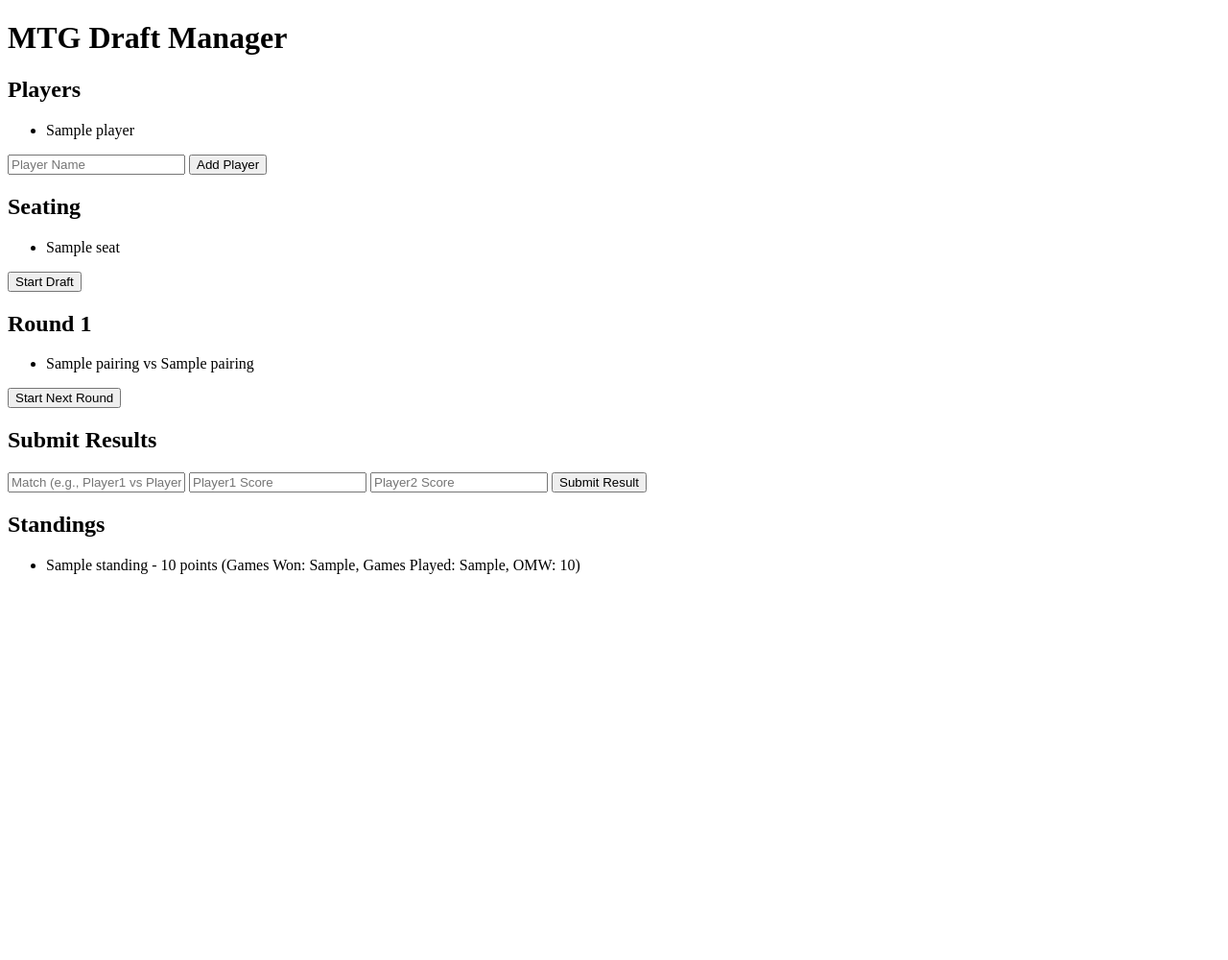
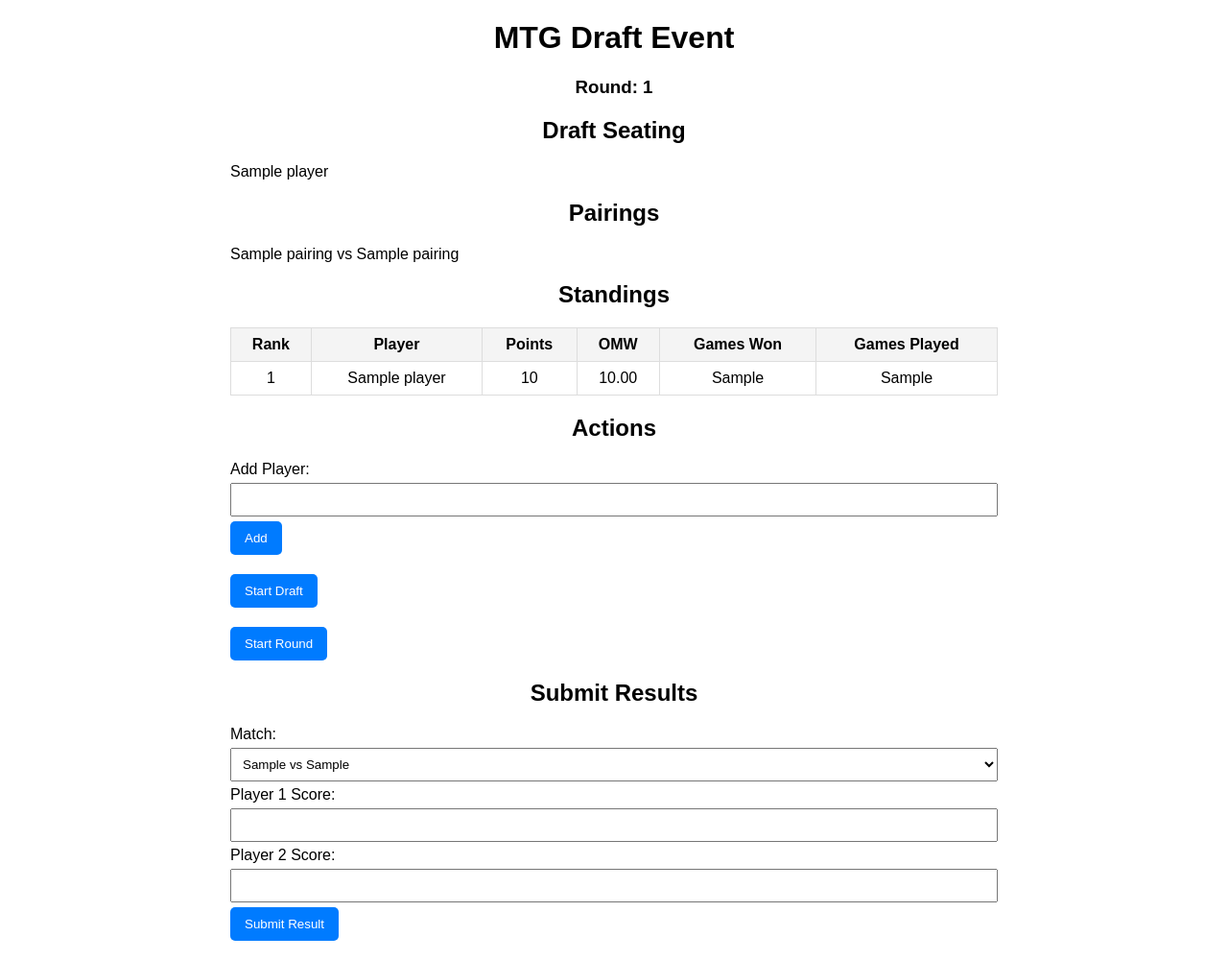
Before and after one commit to diligence-dev/simple-draft, a Flask app: template templates/index.html in a window 1280 px wide. Shown: the whole page at 96% size. Before the commit the page ends 598 px from the top, so only its background shows below. Run offline with Flask 3, Linux system fonts and the light colour scheme; the template is opened without the code that fills it: most values are stand-ins (such as "Sample title", 1, 10 or a date in 2020).

Commit message:
formatting

```diff
--- a/main.py
+++ b/main.py
@@ -1,4 +1,4 @@
-from flask import Flask, request, jsonify, render_template
+from flask import Flask, request, render_template, redirect, url_for
 import random
 import socket
 
@@ -13,10 +13,12 @@
 round_number = 0  # Current round
 pairing_history = set()  # Track all previous pairings
 
+
 # Helper functions
 def generate_seating():
     global seating
     seating = random.sample(players, len(players))
+
 
 def generate_pairings():
     global pairings, round_number, pairing_history
@@ -31,99 +33,134 @@
 
         # Assign a bye if there is an odd number of players
         if len(seating) % 2 == 1:
-            pairings.append((seating[-1], 'bye'))
+            pairings.append((seating[-1], "bye"))
     else:
         # Swiss pairings for subsequent rounds
-        sorted_players = sorted(standings, key=lambda x: (-x['points'], -x['omw']))
+        sorted_players = sorted(standings, key=lambda x: (-x["points"], -x["omw"]))
         unpaired = sorted_players.copy()
 
         while len(unpaired) > 1:
             player1 = unpaired.pop(0)
             # Find the first opponent that hasn't been played yet
             for i, opponent in enumerate(unpaired):
-                if frozenset({player1['name'], opponent['name']}) not in pairing_history:
-                    pairings.append((player1['name'], opponent['name']))
+                if (
+                    frozenset({player1["name"], opponent["name"]})
+                    not in pairing_history
+                ):
+                    pairings.append((player1["name"], opponent["name"]))
                     unpaired.pop(i)
-                    pairing_history.add(frozenset({player1['name'], opponent['name']}))
+                    pairing_history.add(frozenset({player1["name"], opponent["name"]}))
                     break
 
         # Assign a bye if there is an odd number of players
         if unpaired:
-            pairings.append((unpaired[0]['name'], 'bye'))
+            pairings.append((unpaired[0]["name"], "bye"))
 
     # Add current pairings to pairing history
     for match in pairings:
-        if 'bye' not in match:
+        if "bye" not in match:
             pairing_history.add(frozenset(match))
+
 
 def update_standings():
     global standings
     # Initialize/reset standings
-    standings = [{'name': player, 'points': 0, 'omw': 0.0, 'games_won': 0, 'games_played': 0} for player in players]
+    standings = [
+        {"name": player, "points": 0, "omw": 0.0, "games_won": 0, "games_played": 0}
+        for player in players
+    ]
 
     # Update points and tiebreakers
     for match, result in results.items():
-        p1, p2 = match.split(' vs ')
+        p1, p2 = match.split(" vs ")
         p1_points, p2_points = result
         for p in standings:
-            if p['name'] == p1:
-                p['points'] += p1_points
-                p['games_won'] += p1_points
-                p['games_played'] += sum(result)
-            elif p['name'] == p2:
-                p['points'] += p2_points
-                p['games_won'] += p2_points
-                p['games_played'] += sum(result)
+            if p["name"] == p1:
+                p["points"] += p1_points
+                p["games_won"] += p1_points
+                p["games_played"] += sum(result)
+            elif p["name"] == p2:
+                p["points"] += p2_points
+                p["games_won"] += p2_points
+                p["games_played"] += sum(result)
 
     # Calculate opponent match win % (OMW)
     for p in standings:
-        opponents = [op for match in results for op in match.split(' vs ') if p['name'] in match and op != p['name']]
-        opponent_points = [o['points'] for o in standings if o['name'] in opponents]
-        p['omw'] = sum(opponent_points) / (len(opponent_points) * 3) if opponent_points else 0.0
+        opponents = [
+            op
+            for match in results
+            for op in match.split(" vs ")
+            if p["name"] in match and op != p["name"]
+        ]
+        opponent_points = [o["points"] for o in standings if o["name"] in opponents]
+        p["omw"] = (
+            sum(opponent_points) / (len(opponent_points) * 3)
+            if opponent_points
+            else 0.0
+        )
+
 
 # Routes
-@app.route('/')
+@app.route("/")
 def index():
-    return render_template('index.html', players=players, seating=seating, pairings=pairings, standings=standings, round_number=round_number)
+    # Filter out matches that already have results from the dropdown menu
+    pairings_not_submitted = [
+        (p1, p2)
+        for p1, p2 in pairings
+        if f"{p1} vs {p2}" not in results and f"{p2} vs {p1}" not in results
+    ]
+    return render_template(
+        "index.html",
+        players=players,
+        seating=seating,
+        pairings=pairings,
+        pairings_not_submitted=pairings_not_submitted,
+        standings=standings,
+        round_number=round_number,
+    )
 
-@app.route('/add_player', methods=['POST'])
+
+@app.route("/add_player", methods=["POST"])
 def add_player():
-    name = request.form.get('name')
+    name = request.form.get("name")
     if name and name not in players:
         players.append(name)
-        return jsonify({'success': True, 'message': f'Player {name} added.'})
-    return jsonify({'success': False, 'message': 'Player name missing or already added.'})
+    return redirect(url_for("index"))
 
-@app.route('/start_draft', methods=['POST'])
+
+@app.route("/start_draft", methods=["POST"])
 def start_draft():
-    if len(players) < 2:
-        return jsonify({'success': False, 'message': 'At least 2 players are required to start the draft.'})
-    generate_seating()
-    return jsonify({'success': True, 'seating': seating})
+    if len(players) >= 2:
+        generate_seating()
+    return redirect(url_for("index"))
 
-@app.route('/start_round', methods=['POST'])
+
+@app.route("/start_round", methods=["POST"])
 def start_round():
-    if not seating:
-        return jsonify({'success': False, 'message': 'Draft not started yet.'})
-    generate_pairings()
-    return jsonify({'success': True, 'pairings': pairings})
+    if seating:
+        generate_pairings()
+    return redirect(url_for("index"))
 
-@app.route('/submit_result', methods=['POST'])
+
+@app.route("/submit_result", methods=["POST"])
 def submit_result():
-    match = request.form.get('match')
-    p1_score = int(request.form.get('p1_score'))
-    p2_score = int(request.form.get('p2_score'))
+    match = request.form.get("match")
+    p1_score = int(request.form.get("p1_score"))
+    p2_score = int(request.form.get("p2_score"))
     if match and p1_score >= 0 and p2_score >= 0:
         results[match] = (p1_score, p2_score)
         update_standings()
-        return jsonify({'success': True, 'message': 'Result submitted successfully.'})
-    return jsonify({'success': False, 'message': 'Invalid input.'})
+    return redirect(url_for("index"))
 
-@app.route('/standings', methods=['GET'])
-def get_standings():
-    return jsonify({'success': True, 'standings': standings})
 
-if __name__ == '__main__':
+if __name__ == "__main__":
+    # Prepopulate players
+    players = ["a", "b", "c", "d", "e", "f", "g", "h", "i"]
+
+    # Generate initial seating and pairings
+    generate_seating()
+    generate_pairings()
+
     # Find local IP address
     hostname = socket.gethostname()
     local_ip = socket.gethostbyname(hostname)
--- a/templates/index.html
+++ b/templates/index.html
@@ -3,58 +3,137 @@
 <head>
     <meta charset="UTF-8">
     <meta name="viewport" content="width=device-width, initial-scale=1.0">
-    <title>MTG Draft Manager</title>
+    <title>MTG Draft</title>
+    <style>
+        body {
+            font-family: Arial, sans-serif;
+            margin: 20px;
+            padding: 0;
+        }
+        h1, h2, h3 {
+            text-align: center;
+        }
+        .container {
+            max-width: 800px;
+            margin: auto;
+        }
+        table {
+            width: 100%;
+            border-collapse: collapse;
+            margin: 20px 0;
+        }
+        th, td {
+            border: 1px solid #ddd;
+            padding: 8px;
+            text-align: center;
+        }
+        th {
+            background-color: #f4f4f4;
+            font-weight: bold;
+        }
+        ul {
+            list-style-type: none;
+            padding: 0;
+        }
+        li {
+            margin: 5px 0;
+        }
+        .form-group {
+            margin-bottom: 20px;
+        }
+        button {
+            padding: 10px 15px;
+            background-color: #007BFF;
+            color: white;
+            border: none;
+            cursor: pointer;
+            border-radius: 5px;
+        }
+        button:hover {
+            background-color: #0056b3;
+        }
+        input, select {
+            padding: 8px;
+            margin: 5px 0;
+            width: 100%;
+            box-sizing: border-box;
+        }
+    </style>
 </head>
 <body>
-    <h1>MTG Draft Manager</h1>
-    <h2>Players</h2>
-    <ul id="players">
-        {% for player in players %}
+    <div class="container">
+        <h1>MTG Draft Event</h1>
+        <h3>Round: {{ round_number }}</h3>
+
+        <h2>Draft Seating</h2>
+        <ul>
+            {% for player in seating %}
                 <li>{{ player }}</li>
             {% endfor %}
         </ul>
-    <form action="/add_player" method="POST">
-        <input type="text" name="name" placeholder="Player Name" required>
-        <button type="submit">Add Player</button>
-    </form>
 
-    <h2>Seating</h2>
-    <ul id="seating">
-        {% for seat in seating %}
-            <li>{{ seat }}</li>
-        {% endfor %}
-    </ul>
-    <form action="/start_draft" method="POST">
-        <button type="submit">Start Draft</button>
-    </form>
-
-    <h2>Round {{ round_number }}</h2>
-    <ul id="pairings">
+        <h2>Pairings</h2>
+        <ul>
             {% for p1, p2 in pairings %}
                 <li>{{ p1 }} vs {{ p2 }}</li>
             {% endfor %}
         </ul>
-    <form action="/start_round" method="POST">
-        <button type="submit">Start Next Round</button>
+
+        <h2>Standings</h2>
+        <table>
+            <thead>
+                <tr>
+                    <th>Rank</th>
+                    <th>Player</th>
+                    <th>Points</th>
+                    <th>OMW</th>
+                    <th>Games Won</th>
+                    <th>Games Played</th>
+                </tr>
+            </thead>
+            <tbody>
+                {% set counter = 1 %}
+                {% for player in standings %}
+                    <tr>
+                        <td>{{ counter }}</td>
+                        <td>{{ player.name }}</td>
+                        <td>{{ player.points }}</td>
+                        <td>{{ "%.2f"|format(player.omw) }}</td>
+                        <td>{{ player.games_won }}</td>
+                        <td>{{ player.games_played }}</td>
+                    </tr>
+                    {% set counter = counter + 1 %}
+                {% endfor %}
+            </tbody>
+        </table>
+
+        <h2>Actions</h2>
+        <form method="POST" action="/add_player" class="form-group">
+            <label for="name">Add Player:</label>
+            <input type="text" name="name" id="name" required>
+            <button type="submit">Add</button>
+        </form>
+        <form method="POST" action="/start_draft" class="form-group">
+            <button type="submit">Start Draft</button>
+        </form>
+        <form method="POST" action="/start_round" class="form-group">
+            <button type="submit">Start Round</button>
         </form>
 
         <h2>Submit Results</h2>
-    <form action="/submit_result" method="POST">
-        <input type="text" name="match" placeholder="Match (e.g., Player1 vs Player2)" required>
-        <input type="number" name="p1_score" placeholder="Player1 Score" required>
-        <input type="number" name="p2_score" placeholder="Player2 Score" required>
+        <form method="POST" action="/submit_result" class="form-group">
+            <label for="match">Match:</label>
+            <select name="match" id="match" required>
+                {% for p1, p2 in pairings_not_submitted %}
+                    <option value="{{ p1 }} vs {{ p2 }}">{{ p1 }} vs {{ p2 }}</option>
+                {% endfor %}
+            </select>
+            <label for="p1_score">Player 1 Score:</label>
+            <input type="number" name="p1_score" id="p1_score" min="0" required>
+            <label for="p2_score">Player 2 Score:</label>
+            <input type="number" name="p2_score" id="p2_score" min="0" required>
             <button type="submit">Submit Result</button>
         </form>
-
-    <h2>Standings</h2>
-    <ul id="standings">
-        {% for standing in standings %}
-            <li>
-                {{ standing.name }} - {{ standing.points }} points
-                (Games Won: {{ standing.games_won }}, Games Played: {{ standing.games_played }},
-                OMW: {{ standing.omw|round(2) }})
-            </li>
-        {% endfor %}
-    </ul>
+    </div>
 </body>
 </html>
```
Lines whose indentation alone changed are shown as unchanged.
